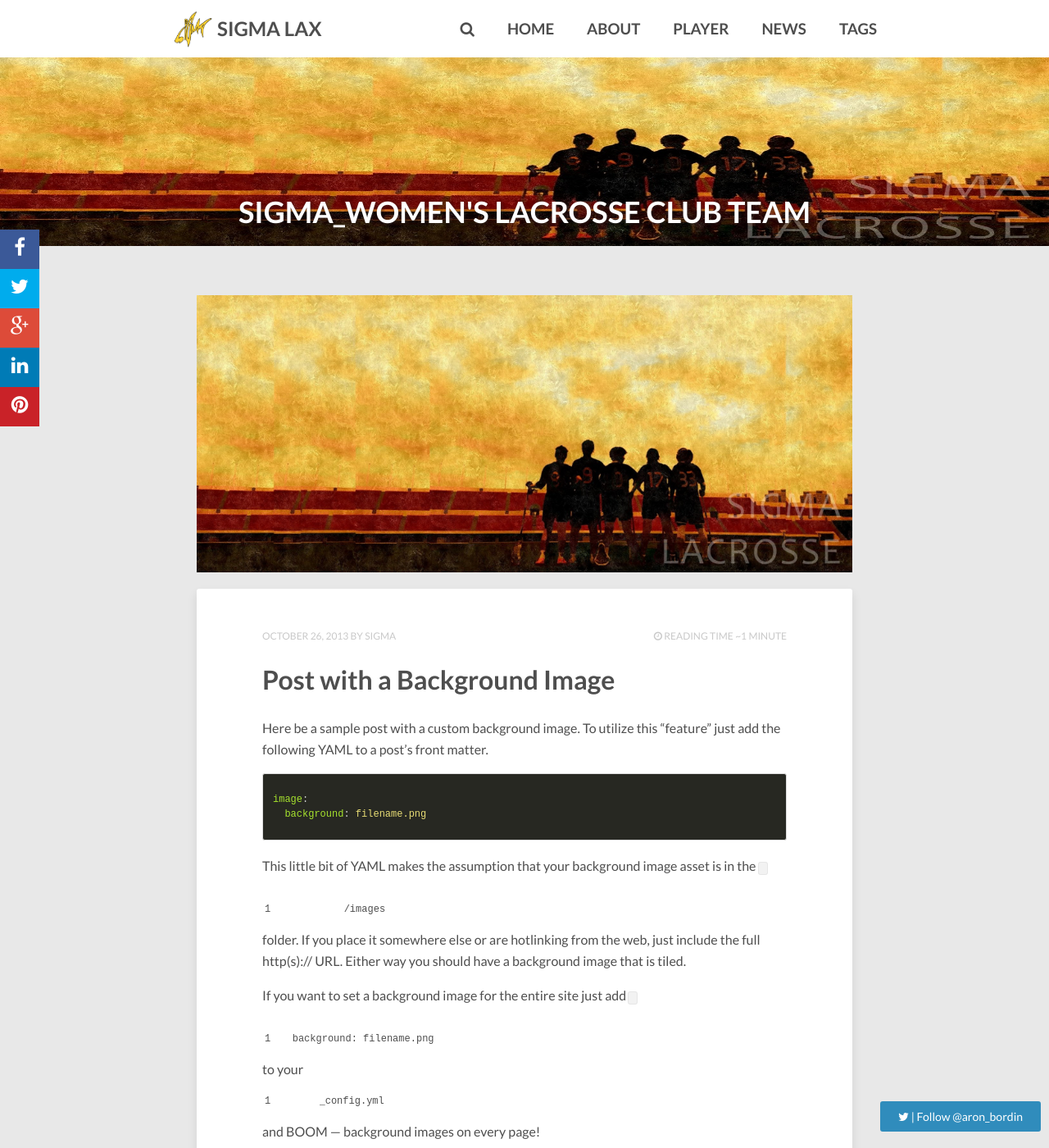
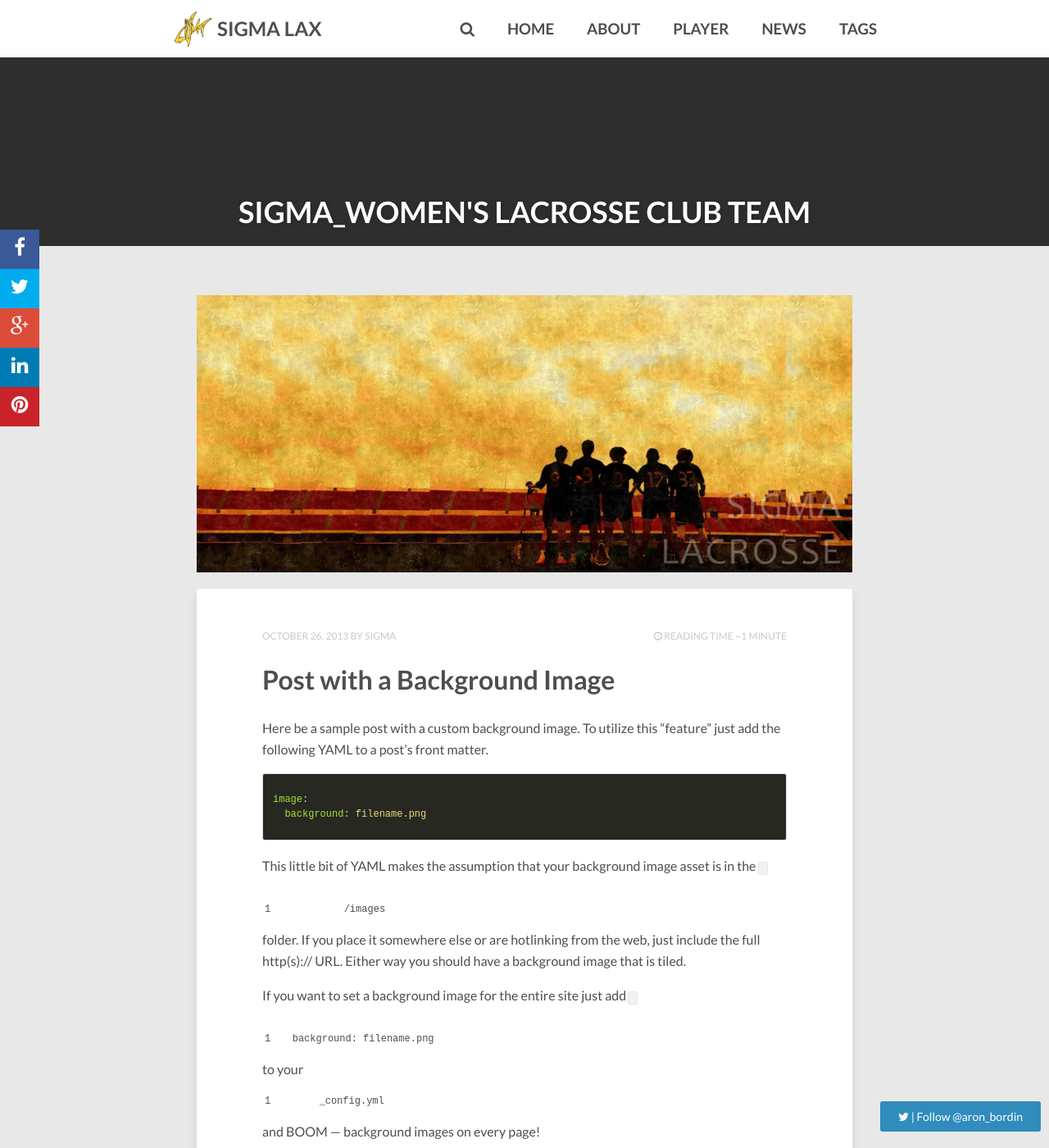
Before and after one commit to sigma-lax/sigma-lax.github.io, a Jekyll site: the page built from index.html, in a window 1280 px wide and 1400 px high. Shown: the whole window at 82% size. Built offline with Jekyll 4.4.1, drawn with Linux system fonts in a browser that asks for light colours; nearby versions of some CDN libraries; the list of posts is cut into pages by our own code; comment, search, counter and statistics services are not loaded.

Commit message:
background color
black

```diff
--- a/_sass/_page.scss
+++ b/_sass/_page.scss
@@ -462,10 +462,10 @@ ul.social-buttons li a:active {
 	height: 100%;
 	min-height: 300px;
 	overflow: hidden;
-	//background-color: $header-color;
-	background-image: url('/images/sigma-background.jpg');
-	background-size: 100% 100%;
-	background-repeat: no-repeat;
+	background-color: $header-color;
+	//background-image: url('/images/sigma-background.jpg');
+	//background-size: 100% 100%;
+	//background-repeat: no-repeat;
 }
 .header-toggle{
 	display: block;
```
